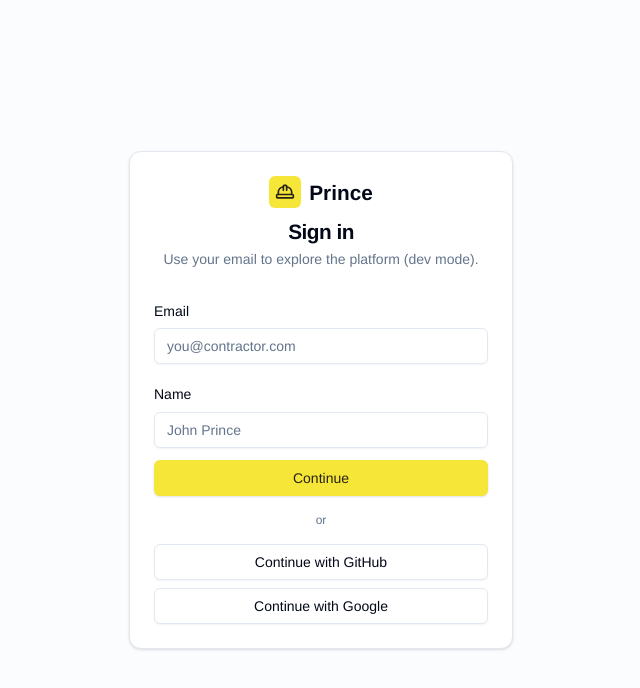
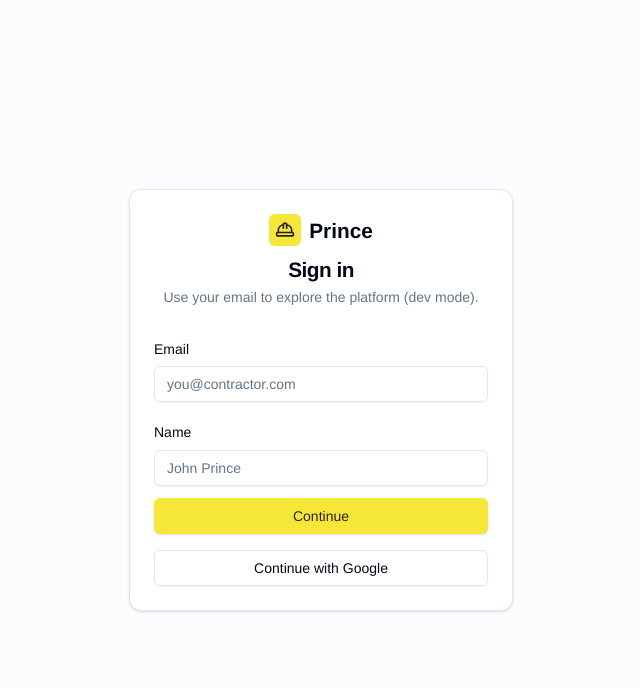
Before and after one commit to ucodestudent1-del/prince-invoicegenerator, a Next.js app: page /login in a window 1280 px wide. Shown: the top 688 px of the page, without its empty margins (319-959 px from the left). Built offline with nearby package versions, Linux system fonts and the light colour scheme.

Commit message:
Remove GitHub login option from website

```diff
--- a/src/app/login/page.tsx
+++ b/src/app/login/page.tsx
@@ -70,18 +70,7 @@
             </Button>
           </form>
 
-          <div className="relative text-center text-xs text-muted-foreground">
-            <span className="bg-card px-2">or</span>
-          </div>
-
           <div className="space-y-2">
-            <Button
-              variant="outline"
-              className="w-full"
-              onClick={() => signIn("github", { callbackUrl: "/dashboard" })}
-            >
-              Continue with GitHub
-            </Button>
             <Button
               variant="outline"
               className="w-full"
--- a/src/lib/auth.ts
+++ b/src/lib/auth.ts
@@ -1,20 +1,10 @@
 import type { NextAuthOptions, DefaultSession } from "next-auth";
 import { PrismaAdapter } from "@next-auth/prisma-adapter";
-import GitHubProvider from "next-auth/providers/github";
 import GoogleProvider from "next-auth/providers/google";
 import CredentialsProvider from "next-auth/providers/credentials";
 import { db } from "@/lib/db";
 
 const providers: NextAuthOptions["providers"] = [];
-
-if (process.env.GITHUB_ID && process.env.GITHUB_SECRET) {
-  providers.push(
-    GitHubProvider({
-      clientId: process.env.GITHUB_ID,
-      clientSecret: process.env.GITHUB_SECRET,
-    })
-  );
-}
 
 if (process.env.GOOGLE_CLIENT_ID && process.env.GOOGLE_CLIENT_SECRET) {
   providers.push(
```
Also changed, not shown: 1 other file (tests, documents, lock files or other folders).
